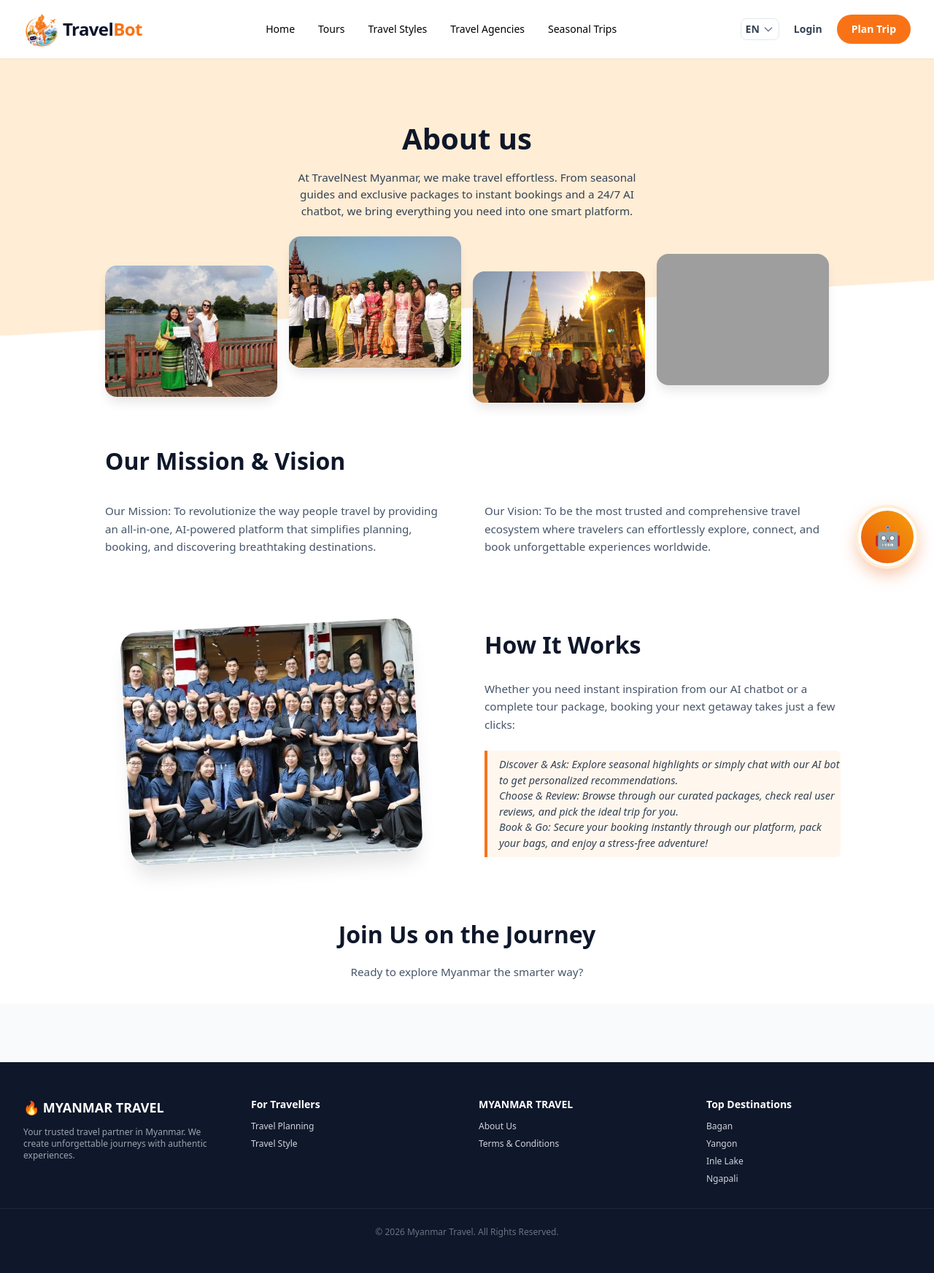
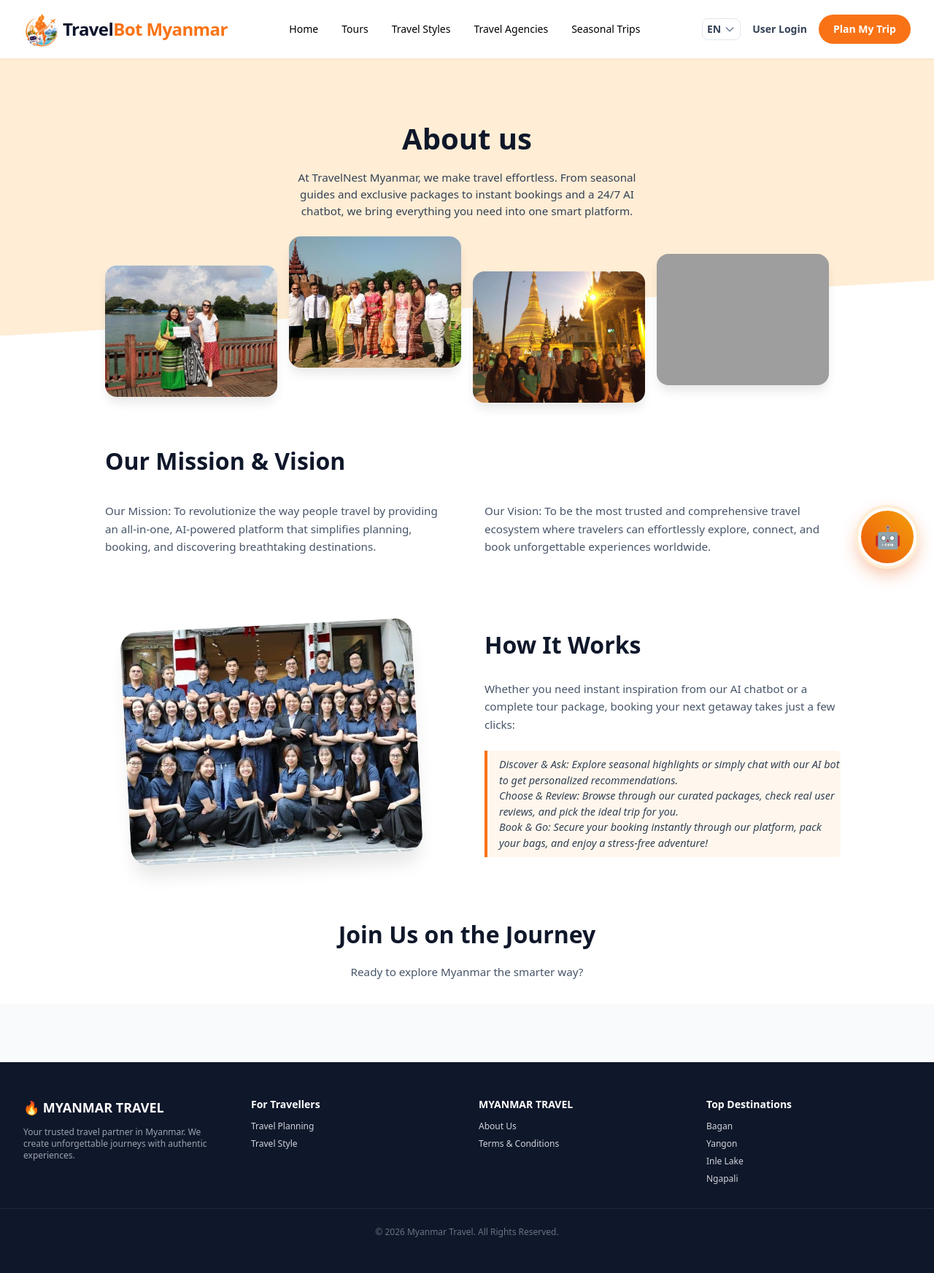
Before and after one commit to Kkhin-nd/ProjectShow, a Django app: template trip/templates/trip/about.html in a window 1280 px wide. Shown: the whole page at 73% size. Run offline with Django 5.2, Linux system fonts and the light colour scheme; the template is opened without the code that fills it, so the values that code supplies are empty; some libraries are stand-ins or nearby versions; grey boxes are pictures that could not be loaded.

```diff
--- a/trip/templates/trip/base.html
+++ b/trip/templates/trip/base.html
@@ -18,16 +18,16 @@
     <header class="bg-white shadow-sm sticky top-0 z-50">
         <div class="max-w-7xl mx-auto px-2 sm:px-6 lg:px-8 h-16 sm:h-20 flex items-center justify-between">
             <!-- Logo & Brand Name -->
-            <div class="flex items-center space-x-1.5 sm:space-x-3 shrink-0">
+            <div class="flex items-center space-x-1 sm:space-x-3 shrink-0">
                 <a href="{% url 'home' %}" class="flex items-center space-x-1.5">
-                    <img src="{% static 'trip/sticker.webp' %}" alt="Travel Bot Myanmar Logo" class="w-9 h-9 sm:w-12 sm:h-12 object-contain rounded-full shadow-sm">
-                    <span class="text-base sm:text-2xl font-bold tracking-tight">
-                        <span style="color: #0b132b;">Travel</span><span class="text-[#f97316]">Bot</span>
+                    <img src="{% static 'trip/sticker.webp' %}" alt="Travel Bot Myanmar Logo" class="w-8 h-8 sm:w-12 sm:h-12 object-contain rounded-full shadow-sm">
+                    <span class="text-sm sm:text-2xl font-bold tracking-tight">
+                        <span style="color: #0b132b;">Travel</span><span class="text-[#f97316]">Bot Myanmar</span>
                     </span>
                 </a>
             </div>
 
-            <!-- Menu Links (Desktop Only) -->
+            <!-- Menu Links -->
             <nav class="hidden md:flex space-x-8 text-sm font-medium">
                 <a href="{% url 'home' %}" class="{% if request.path == '/' %}text-[#f97316] font-bold{% else %}hover:text-[#f97316]{% endif %}">{% trans "Home" %}</a>
                 <a href="{% url 'tours' %}" class="{% if request.path == '/tours/' %}text-[#f97316] font-bold{% else %}hover:text-[#f97316]{% endif %}">{% trans "Tours" %}</a>
@@ -61,10 +61,9 @@
                     </form>
                 </div>
 
-                <!-- User Login / Profile -->
                 {% if request.user.is_authenticated %}
-                    <div class="flex items-center">
-                        <a href="{% url 'profile' %}" class="flex items-center text-xs sm:text-sm font-bold text-slate-800 hover:text-[#f97316] transition">
+                    <div class="flex items-center space-x-2">
+                        <a href="{% url 'profile' %}" class="flex items-center gap-1 sm:gap-2 text-xs sm:text-sm font-bold text-slate-800 hover:text-[#f97316] transition">
                             {% if request.user.userprofile and request.user.userprofile.profile_picture %}
                                 <img src="{{ request.user.userprofile.profile_picture.url }}" class="w-7 h-7 sm:w-8 sm:h-8 rounded-full object-cover border border-[#f97316]">
                             {% else %}
@@ -72,17 +71,17 @@
                                     {{ request.user.username|slice:":1"|upper }}
                                 </div>
                             {% endif %}
+                            <span class="hidden md:inline">{{ request.user.first_name|default:request.user.username }}</span>
                         </a>
                     </div>
                 {% else %}
-                    <button onclick="openAuthModal()" class="text-xs sm:text-sm font-semibold text-slate-700 hover:text-[#f97316] transition whitespace-nowrap px-1">
-                        {% trans "Login" %}
+                    <button onclick="openAuthModal()" class="text-xs sm:text-sm font-semibold text-slate-700 hover:text-[#f97316] transition whitespace-nowrap">
+                        {% trans "User Login" %}
                     </button>
                 {% endif %}
 
-                <!-- Plan Trip Button -->
-                <a href="{% url 'plan_trip' %}" class="px-3 sm:px-5 py-1.5 sm:py-2.5 bg-[#f97316] text-white text-xs sm:text-sm font-bold rounded-full hover:bg-orange-600 transition-all duration-300 whitespace-nowrap shadow-sm">
-                    {% trans "Plan Trip" %}
+                <a href="{% url 'plan_trip' %}" class="px-2.5 sm:px-5 py-1.5 sm:py-2.5 bg-[#f97316] text-white text-xs sm:text-sm font-bold rounded-full hover:bg-orange-600 transition-all duration-300 whitespace-nowrap shadow-sm">
+                    {% trans "Plan My Trip" %}
                 </a>
             </div>
         </div>
```
